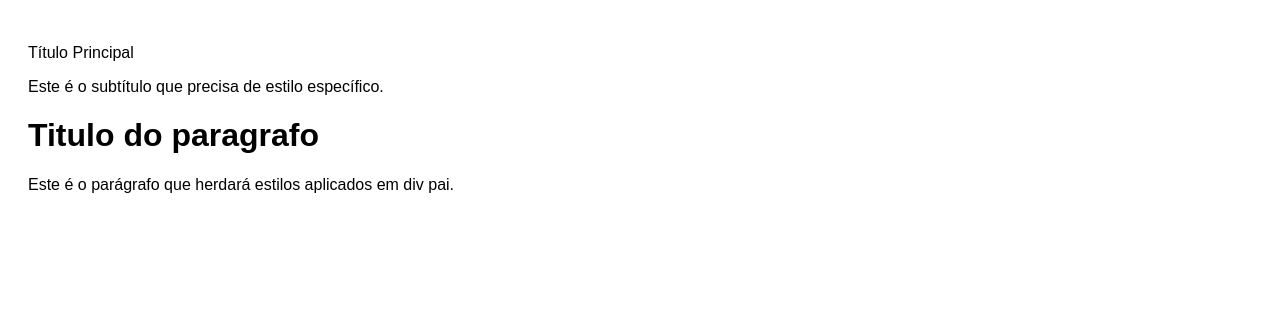
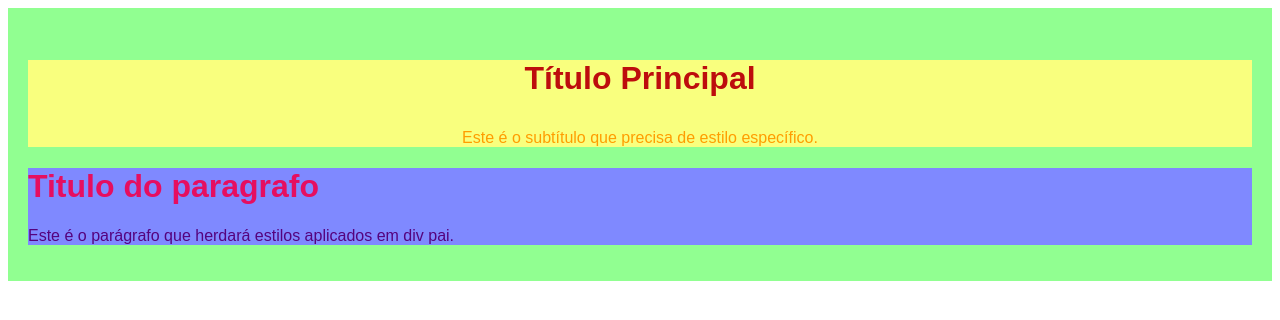
Before and after one commit to marianneoliveirxr/Aula_PI, a plain HTML site: page atividade-css/exercicio_classe_css.html in a window 1280 px wide. Drawn offline with Linux system fonts and the light colour scheme.

Commit message:
atividade-css finalizada

```diff
--- a/atividade-css/exercicio_classe_css.html
+++ b/atividade-css/exercicio_classe_css.html
@@ -12,8 +12,8 @@
   <body>
     <div class="container">
       <div class="cabecalho">
-        <p>Título Principal</p>
-        <p>Este é o subtítulo que precisa de estilo específico.</p>
+        <p class="titulo-principal">Título Principal</p>
+        <p class="subtitulo">Este é o subtítulo que precisa de estilo específico.</p>
       </div>
 
       <div class="conteudo">
--- a/atividade-css/styles.css
+++ b/atividade-css/styles.css
@@ -3,4 +3,24 @@
 .container {
     font-family: Arial, sans-serif;
     padding: 20px;
+    background-color: #91ff91;
+    color: #55037e;
 }
+.cabecalho{
+    background-color: #f9ff7e;
+    text-align: center;
+}
+.titulo-principal{
+    font-size: 32px;
+    font-weight: bold;
+    color: #bd0d0d;
+}
+.subtitulo{
+    color: #ff9d00;
+}
+.conteudo{
+    background-color: #7f89ff;
+}
+.conteudo h1{
+    color: #e60e60;
+}
```
